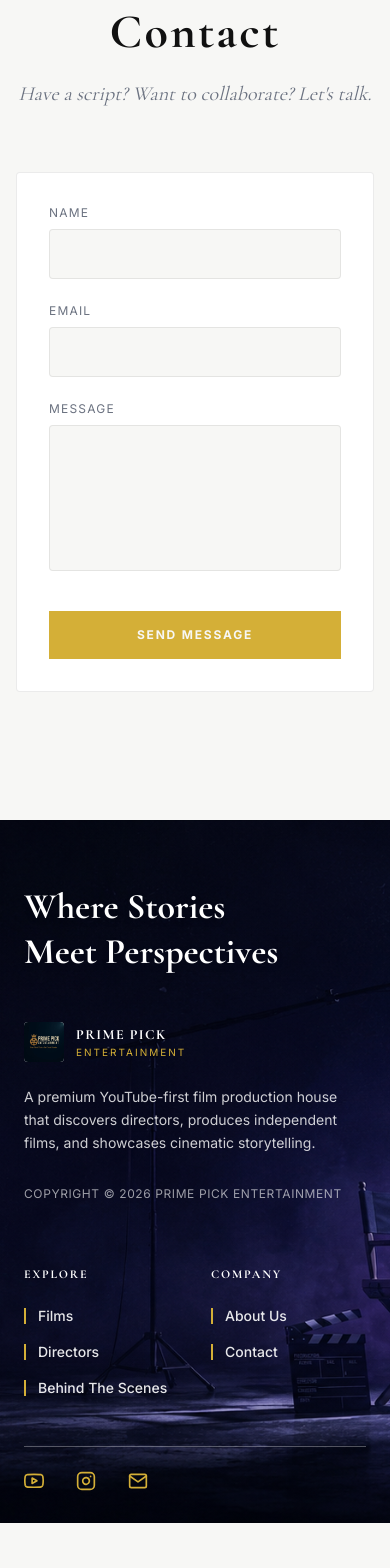
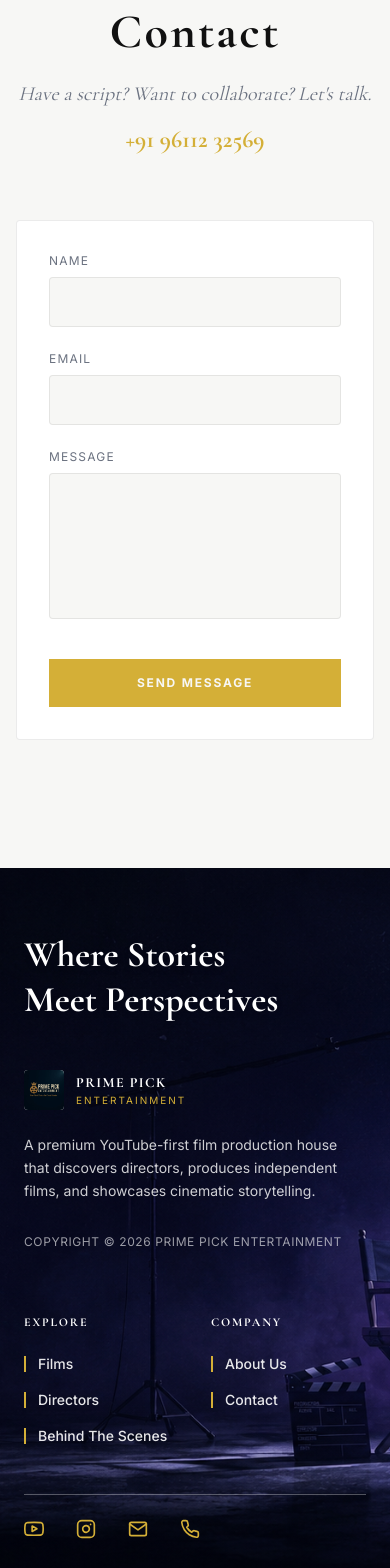
Before and after one commit to assisthealth12/PRIME-PICK-ENTERTAINMENT, a Next.js app: page /contact in a window 390 px wide. Shown: the part 160-1728 px from the top of the page. Before the commit the page ends 1683 px from the top, so only its background shows below. Built offline with nearby package versions, Linux system fonts and the light colour scheme.

Commit message:
Add phone number to contact, footer, and SEO metadata

```diff
--- a/src/app/(public)/contact/page.tsx
+++ b/src/app/(public)/contact/page.tsx
@@ -61,7 +61,8 @@ export default function ContactPage() {
       <div className="container mx-auto px-4 md:px-8 max-w-2xl text-center">
         <h1 className="font-heading text-5xl md:text-6xl font-bold tracking-wider text-text-primary mb-6">Contact</h1>
         <p className="font-heading italic text-text-secondary text-xl mx-auto mb-16">
-          Have a script? Want to collaborate? Let's talk.
+          Have a script? Want to collaborate? Let's talk.<br/>
+          <a href="tel:+919611232569" className="text-accent hover:underline not-italic font-bold text-2xl inline-block mt-4">+91 96112 32569</a>
         </p>
         <div className="bg-surface border border-border-subtle p-8 rounded text-left relative overflow-hidden">
           <Suspense fallback={<div className="py-12 text-center text-text-secondary">Loading form...</div>}>
--- a/src/app/layout.tsx
+++ b/src/app/layout.tsx
@@ -67,6 +67,7 @@ const jsonLd = {
     "addressRegion": "Karnataka",
     "addressCountry": "IN"
   },
+  "telephone": "+919611232569",
   "sameAs": [
     "https://www.youtube.com/@PrimePickEntertainment",
     "https://www.instagram.com/primepick_entertainment/"
--- a/src/app/robots.ts
+++ b/src/app/robots.ts
@@ -19,7 +19,7 @@ export default function robots(): MetadataRoute.Robots {
       },
       {
         // Explicitly welcome Anthropic/Claude bots
-        userAgent: 'anthropic-ai',
+        userAgent: ['anthropic-ai', 'ClaudeBot'],
         allow: '/',
       }
     ],
--- a/src/components/layout/Footer.tsx
+++ b/src/components/layout/Footer.tsx
@@ -97,6 +97,9 @@ export function Footer() {
               <a href="mailto:adminprimepickentertainment@gmail.com" className="text-[#D4AF37] hover:text-white transition-colors" aria-label="Email">
                 <svg width="20" height="20" viewBox="0 0 24 24" fill="none" stroke="currentColor" strokeWidth="2" strokeLinecap="round" strokeLinejoin="round"><path d="M4 4h16c1.1 0 2 .9 2 2v12c0 1.1-.9 2-2 2H4c-1.1 0-2-.9-2-2V6c0-1.1.9-2 2-2z"></path><polyline points="22,6 12,13 2,6"></polyline></svg>
               </a>
+              <a href="tel:+919611232569" className="text-[#D4AF37] hover:text-white transition-colors" aria-label="Phone">
+                <svg width="20" height="20" viewBox="0 0 24 24" fill="none" stroke="currentColor" strokeWidth="2" strokeLinecap="round" strokeLinejoin="round"><path d="M22 16.92v3a2 2 0 0 1-2.18 2 19.79 19.79 0 0 1-8.63-3.07 19.5 19.5 0 0 1-6-6 19.79 19.79 0 0 1-3.07-8.67A2 2 0 0 1 4.11 2h3a2 2 0 0 1 2 1.72 12.84 12.84 0 0 0 .7 2.81 2 2 0 0 1-.45 2.11L8.09 9.91a16 16 0 0 0 6 6l1.27-1.27a2 2 0 0 1 2.11-.45 12.84 12.84 0 0 0 2.81.7A2 2 0 0 1 22 16.92z"></path></svg>
+              </a>
             </div>
           </div>
 
```
